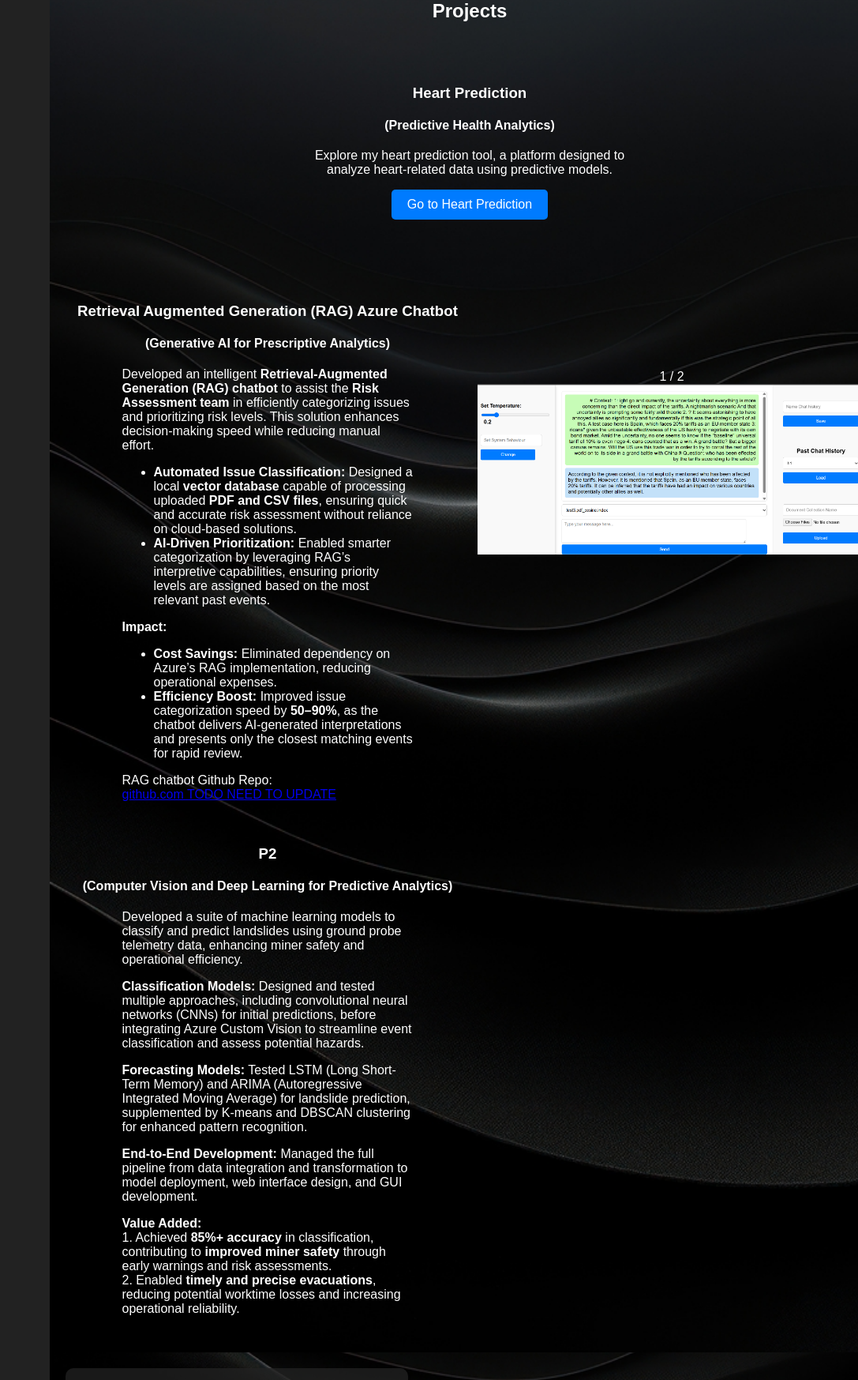
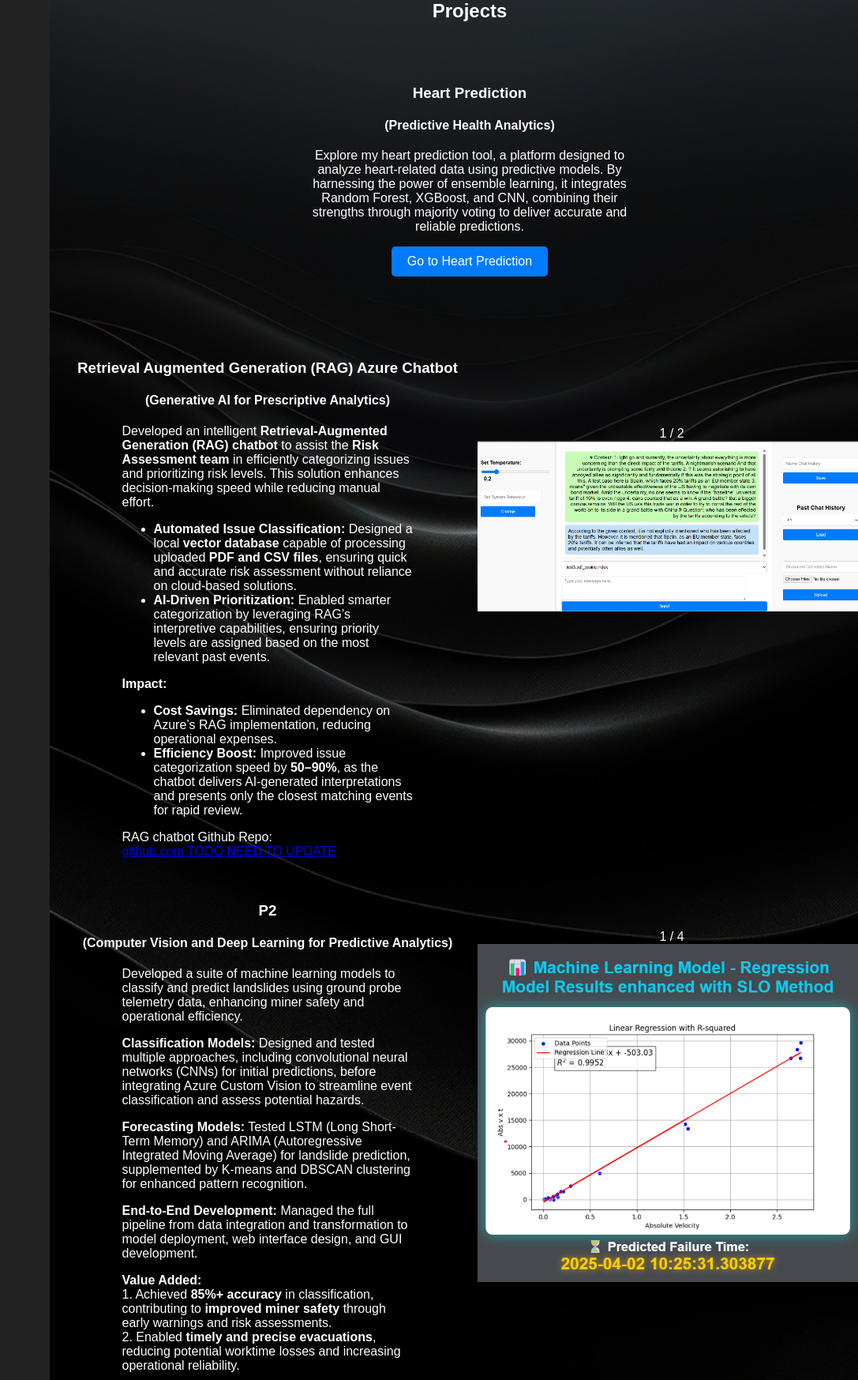
Before and after one commit to A-Bayusuto/Portfolio_flask, a Flask app: page / in a window 1280 px wide. Shown: the part 853-2600 px from the top of the page at 79% size, without its empty margins (193-1280 px from the left). Run offline with Flask 3, Linux system fonts and the light colour scheme.

Commit message:
censorship

```diff
--- a/templates/index.html
+++ b/templates/index.html
@@ -99,7 +99,9 @@
                             <div class="text-container-main" style="color: white;">
                                 <p>
                                     Explore my heart prediction tool, a platform designed to analyze heart-related data
-                                    using predictive models.
+                                    using predictive models. By harnessing the power of ensemble learning, it integrates
+                                    Random Forest, XGBoost, and CNN, combining their strengths through majority voting to
+                                    deliver accurate and reliable predictions.
                                 </p>
                                 <p>
                                     <a href="https://huggingface.co/spaces/abwanengkirtyo/heart_predictor"
@@ -244,6 +246,18 @@
                                 style="width:200px; height:50px; opacity: 0;">
 
                             <!-- <div class="mySlides fade">
+                                <div class="numbertext">1 / 2</div>
+                                <img src="static\images\landslide\ARIMA.png"
+                                    style="width:100%; height:100%">
+                            </div>
+
+                            <div class="mySlides fade" style="display: none;">
+                                <div class="numbertext">2 / 2</div>
+                                <img src="static\images\landslide\LSTM.png"
+                                    style="width:100%; height:100%">
+                            </div> -->
+
+                            <div class="mySlides fade">
                                 <div class="numbertext">1 / 4</div>
                                 <img src="static\images\landslide\landslide_forecast.png"
                                     style="width:100%; height:100%">
@@ -265,7 +279,7 @@
                                 <div class="numbertext">4 / 4</div>
                                 <img src="static\images\landslide\LandslideTestResults.png"
                                     style="width:100%; height:100%">
-                            </div> -->
+                            </div>
 
                         </div>
                         <br>
```
Also changed, not shown: static/images/landslide/ARIMA.png (added), static/images/landslide/LSTM.png (added), static/images/landslide/landslide_photo_predictor.png.
